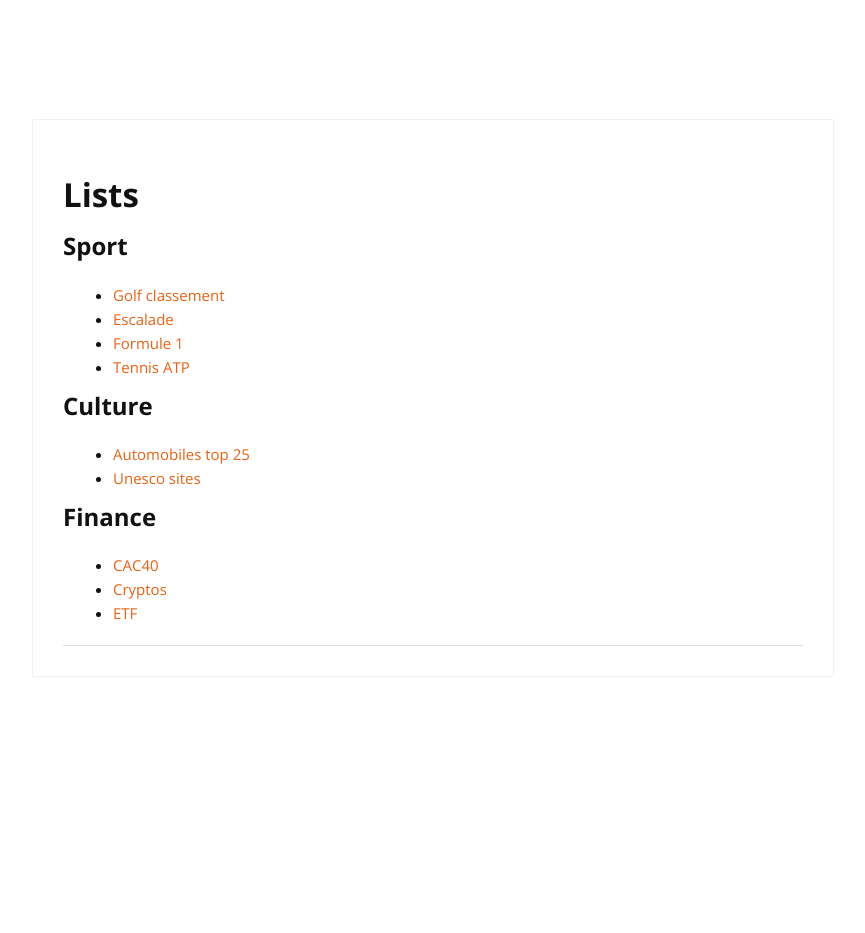
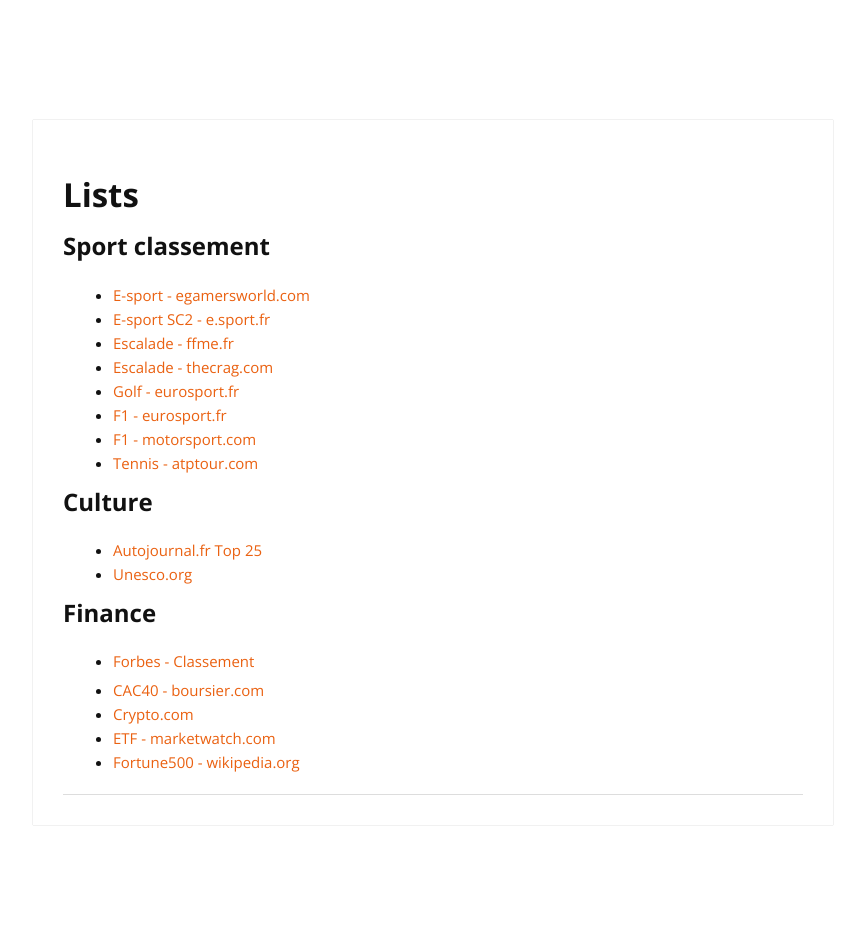
Before and after one commit to cylmat/cylmat.github.io, a Jekyll site: the page built from _pages/lists.md, in a window 1280 px wide. Shown: the whole page, without its empty margins (207-1072 px from the left). Built offline with Jekyll 4.4.1, drawn with Linux system fonts in a browser that asks for light colours; nearby versions of some CDN libraries; before the commit the page ends 900 px from its top, so only the background shows below that.

Commit message:
Update lists.md

```diff
--- a/_pages/lists.md
+++ b/_pages/lists.md
@@ -4,20 +4,27 @@
 permalink: /lists/
 ---
 
-## Sport
+## Sport classement
 
-- [Golf classement](https://www.eurosport.fr/golf/world-ranking/classements.shtml)
-- [Escalade](https://www.redbull.com/fr-fr/meilleurs-grimpeurs-monde)
-- [Formule 1](https://www.eurosport.fr/formule-1/championnat-du-monde-1/classements.shtml)
-- [Tennis ATP](https://www.atptour.com/en/rankings/singles)
+- [E-sport - egamersworld.com](https://fr.egamersworld.com/ranking/streaming)
+- [E-sport SC2 - e.sport.fr](https://e.sport.fr/tag/starcraft-ii)
+- [Escalade - ffme.fr](https://www.ffme.fr/escalade/competition/classement-escalade)
+- [Escalade - thecrag.com](https://www.thecrag.com/fr/article/worldranking)
+- [Golf - eurosport.fr](https://www.eurosport.fr/golf/world-ranking/classements.shtml)
+- [F1 - eurosport.fr](https://www.eurosport.fr/formule-1/championnat-du-monde-1/classements.shtml)
+- [F1 - motorsport.com](https://fr.motorsport.com/f1/standings)
+- [Tennis - atptour.com](https://www.atptour.com/en/players)
 
 ## Culture
 
-- [Automobiles top 25](https://www.autojournal.fr/actu/top-25-des-voitures-les-plus-vendues-en-europe-en-2023-314611.html#tesla-model-y-309167)
-- [Unesco sites](https://whc.unesco.org/fr/list)
+- [Autojournal.fr Top 25](https://www.autojournal.fr/actu/top-25-des-voitures-les-plus-vendues-en-europe-en-2023-314611.html#tesla-model-y-309167)
+- [Unesco.org](https://whc.unesco.org/fr/list)
 
 ## Finance
 
-- [CAC40](https://www.boursier.com/indices/composition/cac-40-FR0003500008,FR.html)
-- [Cryptos](https://crypto.com/price)
-- [ETF](https://www.marketwatch.com/tools/top-25-etfs)
+* [Forbes - Classement](https://www.forbes.fr/classements)
+
+- [CAC40 - boursier.com](https://www.boursier.com/indices/composition/cac-40-FR0003500008,FR.html)
+- [Crypto.com](https://crypto.com/price)
+- [ETF - marketwatch.com](https://www.marketwatch.com/tools/top-25-etfs)
+- [Fortune500 - wikipedia.org](https://fr.m.wikipedia.org/wiki/Fortune_Global_500)
```
